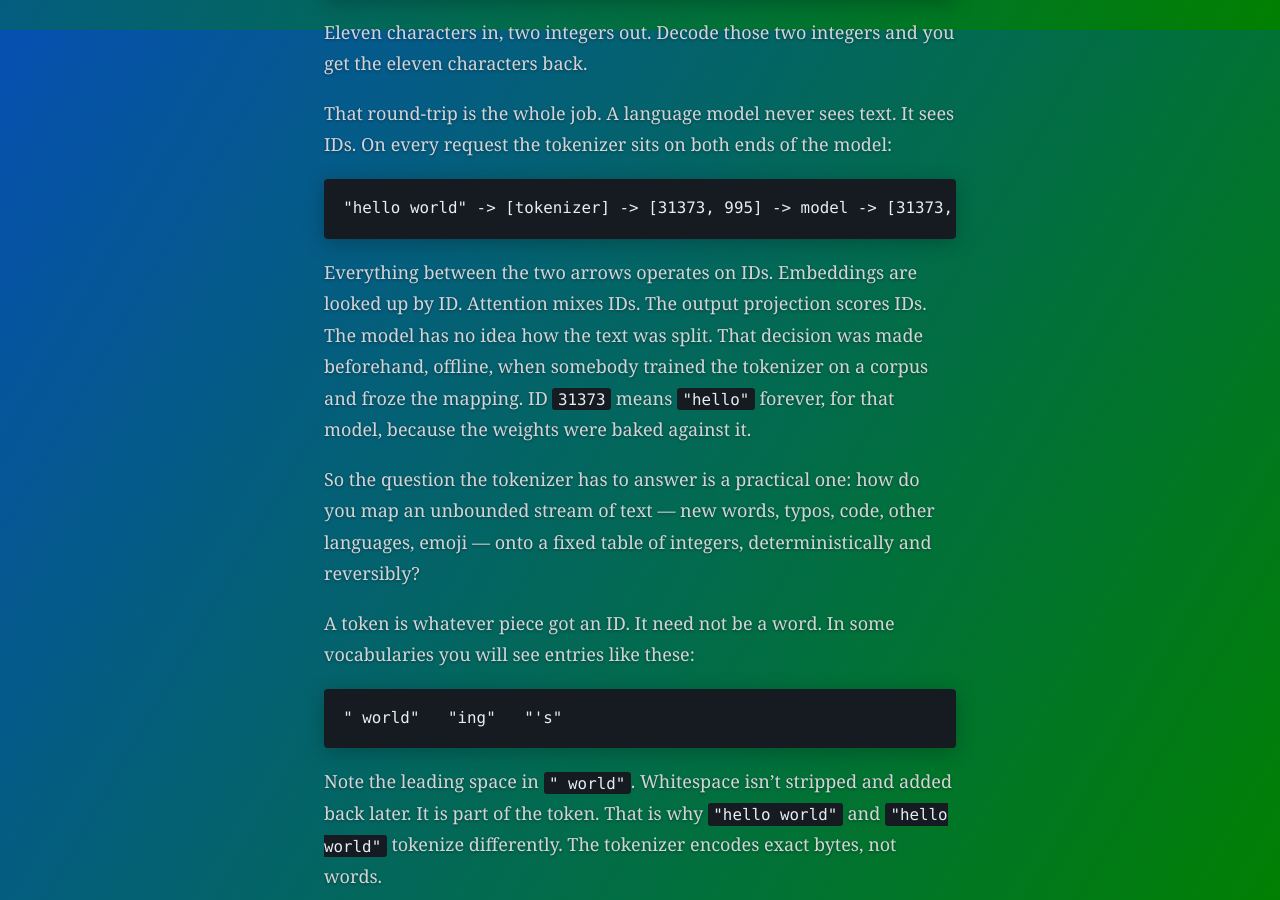
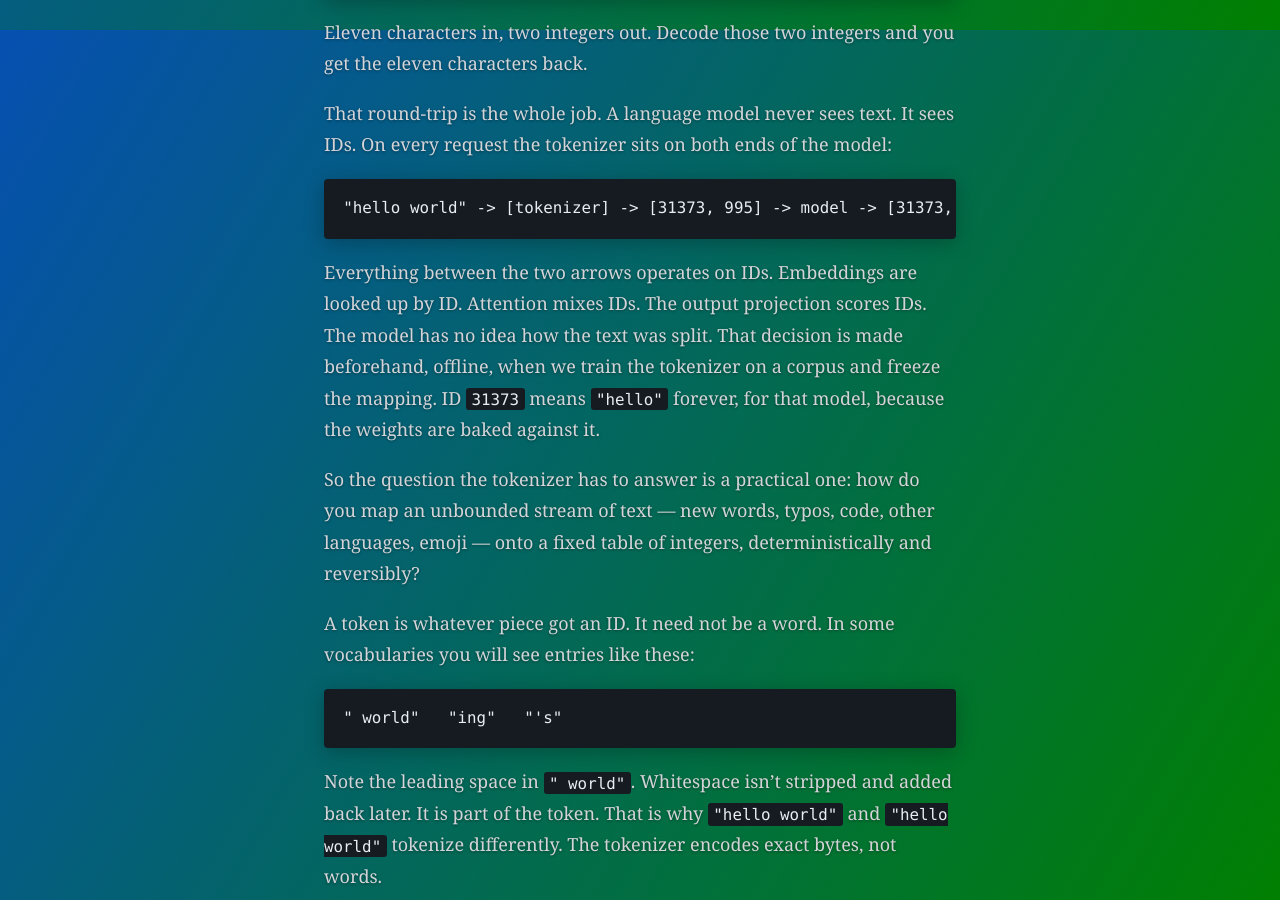
Before and after one commit to ratulb/tokens-to-transformers, a Jekyll site: the page built from _chapters/ch01-how-gpt-sees-your-text.md, in a window 1280 px wide and 900 px high, scrolled down 1770 px. Built offline with Jekyll 4.4.1, drawn with Linux system fonts in a browser that asks for light colours; some of the changed text lies outside the part shown.

Commit message:
Update ch01-how-gpt-sees-your-text.md

````diff
--- a/_chapters/ch01-how-gpt-sees-your-text.md
+++ b/_chapters/ch01-how-gpt-sees-your-text.md
@@ -49,7 +49,7 @@ That round-trip is the whole job. A language model never sees text. It sees IDs.
 "hello world" -> [tokenizer] -> [31373, 995] -> model -> [31373, 995] -> [tokenizer] -> "hello world"
 ```
 
-Everything between the two arrows operates on IDs. Embeddings are looked up by ID. Attention mixes IDs. The output projection scores IDs. The model has no idea how the text was split. That decision was made beforehand, offline, when somebody trained the tokenizer on a corpus and froze the mapping. ID `31373` means `"hello"` forever, for that model, because the weights were baked against it.
+Everything between the two arrows operates on IDs. Embeddings are looked up by ID. Attention mixes IDs. The output projection scores IDs. The model has no idea how the text was split. That decision is made beforehand, offline, when we train the tokenizer on a corpus and freeze the mapping. ID `31373` means `"hello"` forever, for that model, because the weights are baked against it.
 
 So the question the tokenizer has to answer is a practical one: how do you map an unbounded stream of text — new words, typos, code, other languages, emoji — onto a fixed table of integers, deterministically and reversibly?
 
@@ -67,7 +67,7 @@ The history here is short. Philip Gage described byte pair encoding as a compres
 
 ## 2. What should a token be?
 
-Every tokenizer picks a fixed vocabulary and rewrites all input as entries from that table. Three options present themselves. Two fail in instructive ways.
+Every tokenizer picks a fixed vocabulary and rewrites all input as entries from that table. Three options present themselves. Two of them are not practical as we would see.
 
 **Words.** Intuitive, short sequences, embeddings carry meaning directly. But no fixed table covers English plus names, typos, identifiers like `resurrect_db_connection()`, URLs, and every other language. Whatever misses becomes `<UNK>`, and the information is gone:
 
````
